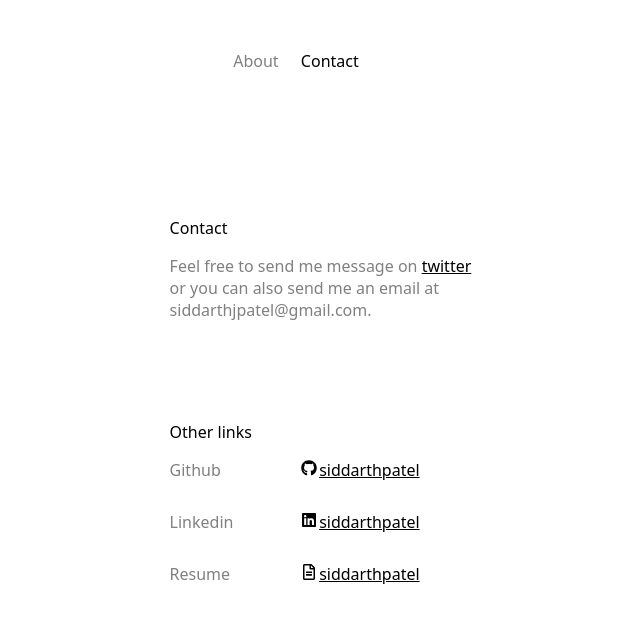
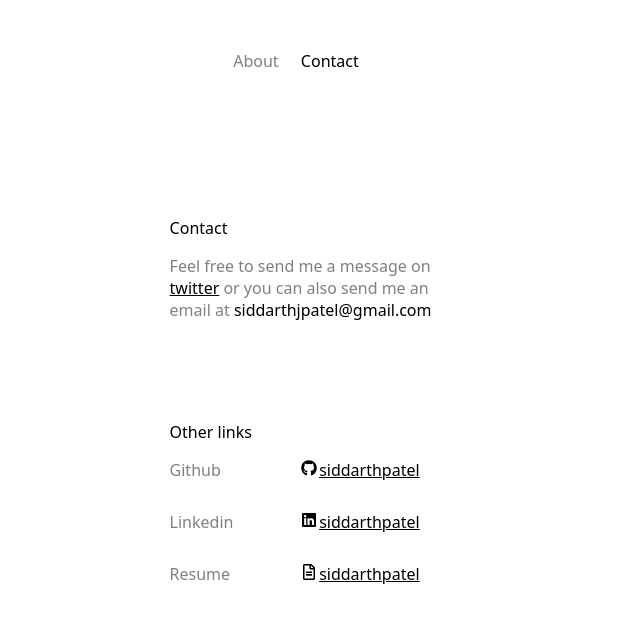
Before and after one commit to siddarthpatel/personal, a React app: page /contact in a window 1280 px wide. Shown: the top 618 px of the page, without its empty margins (344-984 px from the left). Built offline with nearby package versions, Linux system fonts and the light colour scheme.

Commit message:
fix typo

```diff
--- a/src/components/Contact.js
+++ b/src/components/Contact.js
@@ -24,7 +24,7 @@ const Contact = () => {
                         <p>Contact</p>
                     </div>
                     <div className='info'>
-                        <p>Feel free to send me message on <a href={'https://x.com/GojoSatoru27788'} target='_blank'>twitter</a> or you can also send me an email at siddarthjpatel@gmail.com.</p>
+                        <p>Feel free to send me a message on <a href={'https://x.com/GojoSatoru27788'} target='_blank'>twitter</a> or you can also send me an email at <b style={{color:'black', fontWeight:250}}>siddarthjpatel@gmail.com</b></p>
                     </div>
                     <div className='links'>
                         <div className='title'>
```
